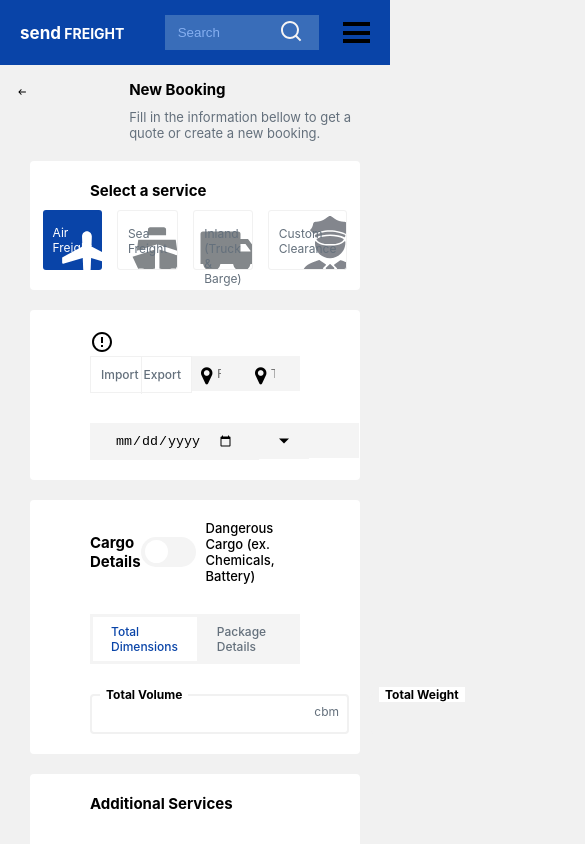
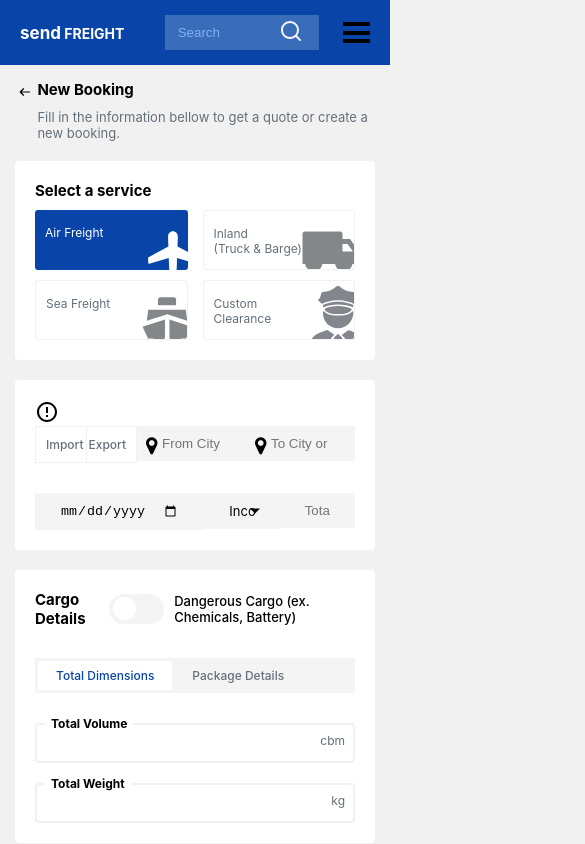
Before and after one commit to Denniman/send-fright-bookings, a React (Create React App) app: page / in a window 390 px wide. Shown: the top 844 px of the page, 585 px wide, since content can reach past the window. Built offline with nearby package versions, Linux system fonts and the light colour scheme.

Commit message:
fix cards and input responsiveness

```diff
--- a/src/Pages/Bookings/index.tsx
+++ b/src/Pages/Bookings/index.tsx
@@ -43,13 +43,15 @@ const Bookings: React.FC = () => {
           <Section>
             <TextPrimary>Select a service</TextPrimary>
             <div className="card--wrapper">
+              <div className="card--wrapper__item">
                 <CardPlane>
                   <p>Air Freight</p>
                 </CardPlane>
                 <Card>
                   <p>Sea Freight</p>
                 </Card>
-
+              </div>
+              <div className="card--wrapper__item">
                 <CardTruck>
                   <p>
                     Inland <br /> (Truck & Barge)
@@ -62,6 +64,7 @@ const Bookings: React.FC = () => {
                     Clearance
                   </p>
                 </CardCustom>
+              </div>
             </div>
           </Section>
 
--- a/src/Pages/Bookings/styles.ts
+++ b/src/Pages/Bookings/styles.ts
@@ -15,7 +15,10 @@ export const Container = styled.main`
   .arrowback--wrapper {
     display: flex;
     align-items: flex-start;
-    gap: 10rem;
+    gap: 0.3rem;
+    @media (min-width: 768px) {
+      gap: 10rem;
+    }
   }
 
   .quotetext--wrapper {
@@ -26,7 +29,7 @@ export const Container = styled.main`
   }
 
   .section-wrapper {
-    margin: 0 1.5rem;
+    margin: 0;
     display: flex;
     flex-direction: column;
     justify-content: center;
@@ -39,6 +42,17 @@ export const Container = styled.main`
 
   .card--wrapper {
     display: flex;
+
+    &__item {
+      width: 100%;
+      display: flex;
+      flex-direction: column;
+      align-items: center;
+      gap: 1rem;
+      @media (min-width: 768px) {
+        flex-direction: row;
+      }
+    }
   }
 
   .input__date,
@@ -100,17 +114,28 @@ export const Container = styled.main`
 
   .cargo--dimensions {
     display: flex;
+    flex-direction: column;
     justify-content: flex-start;
     gap: 2rem;
     margin-top: 3rem;
+    @media (min-width: 768px) {
+      flex-direction: row;
+    }
   }
 
   .services {
+    width: 100%;
     display: flex;
+    flex-direction: column;
     justify-content: space-between;
     align-items: center;
+    gap: 1.3rem;
+    @media (min-width: 768px) {
+      flex-direction: row;
+    }
 
     &__item {
+      width: 100%;
       display: flex;
       align-items: center;
       gap: 1.3rem;
@@ -129,8 +154,12 @@ export const TextTertiary = styled.p`
 
 export const Section = styled.section`
   background-color: ${Theme.colorPallete.white};
-  padding: 2rem 6rem;
+  padding: 2rem;
   border-radius: 0.4rem;
+
+  @media (min-width: 768px) {
+    padding: 2rem 6rem;
+  }
 
   .card--wrapper {
     margin-top: 1rem;
@@ -152,7 +181,7 @@ export const Card = styled.div`
   background-repeat: no-repeat;
   background-position: bottom -17px right -10px;
   background-size: 6rem;
-  width: 20rem;
+  width: 100%;
   height: 6rem;
   border: 1px solid ${Theme.colorPallete.lightGrey};
   p {
@@ -167,7 +196,7 @@ export const CardPlane = styled.div`
   background-repeat: no-repeat;
   background-position: bottom -20px right -20px;
   background-size: 7rem;
-  width: 20rem;
+  width: 100%;
   height: 6rem;
   background-color: ${Theme.colorPallete.themeBlue};
 
@@ -189,7 +218,7 @@ export const CardTruck = styled.div`
   background-repeat: no-repeat;
   background-position: bottom -10px right -6px;
   background-size: 6rem;
-  width: 20rem;
+  width: 100%;
   height: 6rem;
   border: 1px solid ${Theme.colorPallete.lightGrey};
 
@@ -205,7 +234,7 @@ export const CardCustom = styled.div`
   background-repeat: no-repeat;
   background-position: bottom -17px right -19px;
   background-size: 7rem;
-  width: 20rem;
+  width: 100%;
   height: 6rem;
   border: 1px solid ${Theme.colorPallete.lightGrey};
 
--- a/src/components/Input/styles.ts
+++ b/src/components/Input/styles.ts
@@ -42,13 +42,13 @@ export const Container = styled.div`
 export const FormLabel = styled.div`
   position: relative;
   .labelInput {
+    width: 100%;
     outline: none;
     padding: 1rem 2rem;
     border: 2px solid ${Theme.colorPallete.lightGrey};
     border-radius: 0.4rem;
     background: none;
     font-family: inherit;
-    position: relative;
 
     &:focus {
       outline: none;
```
Lines whose indentation alone changed are shown as unchanged.
